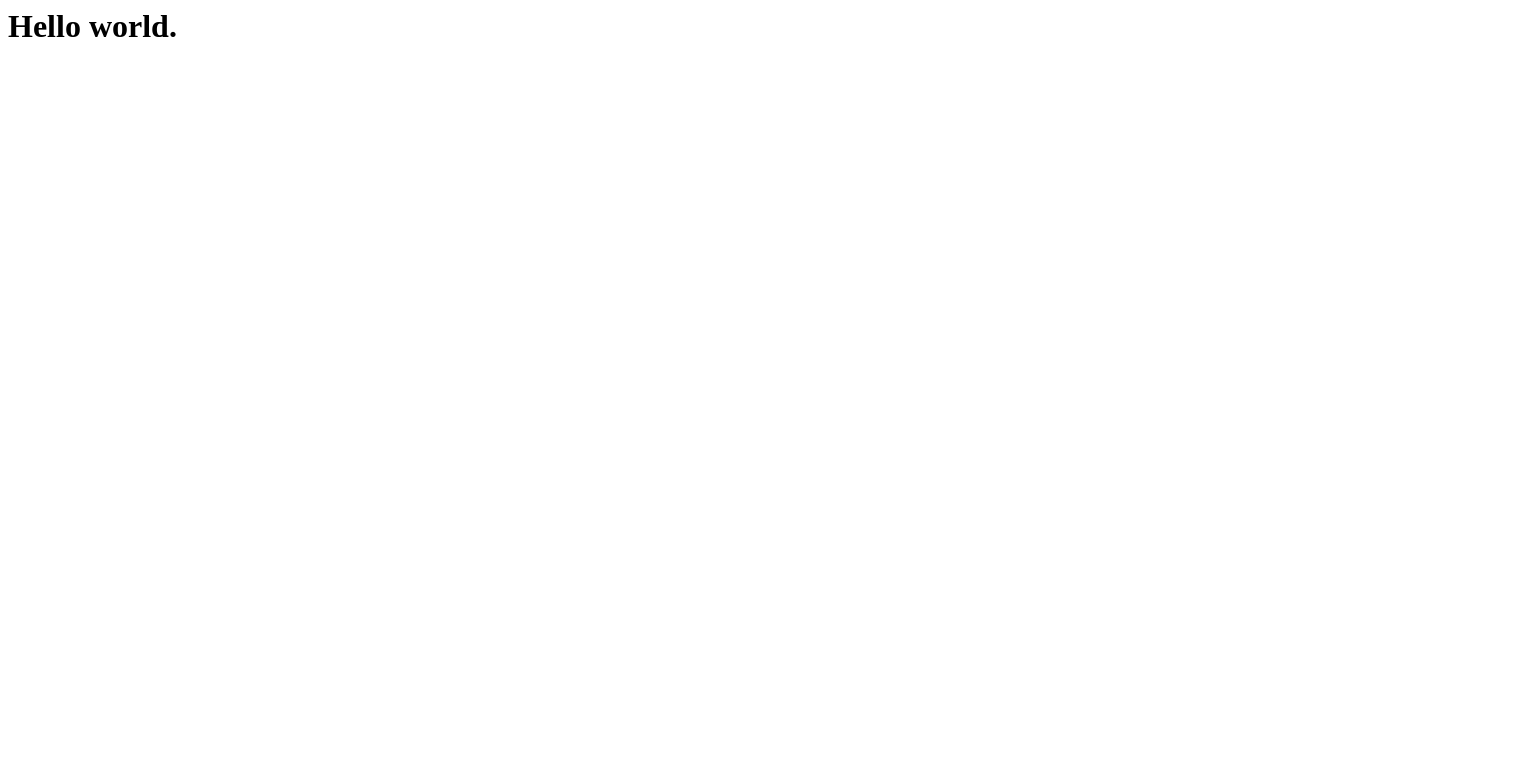
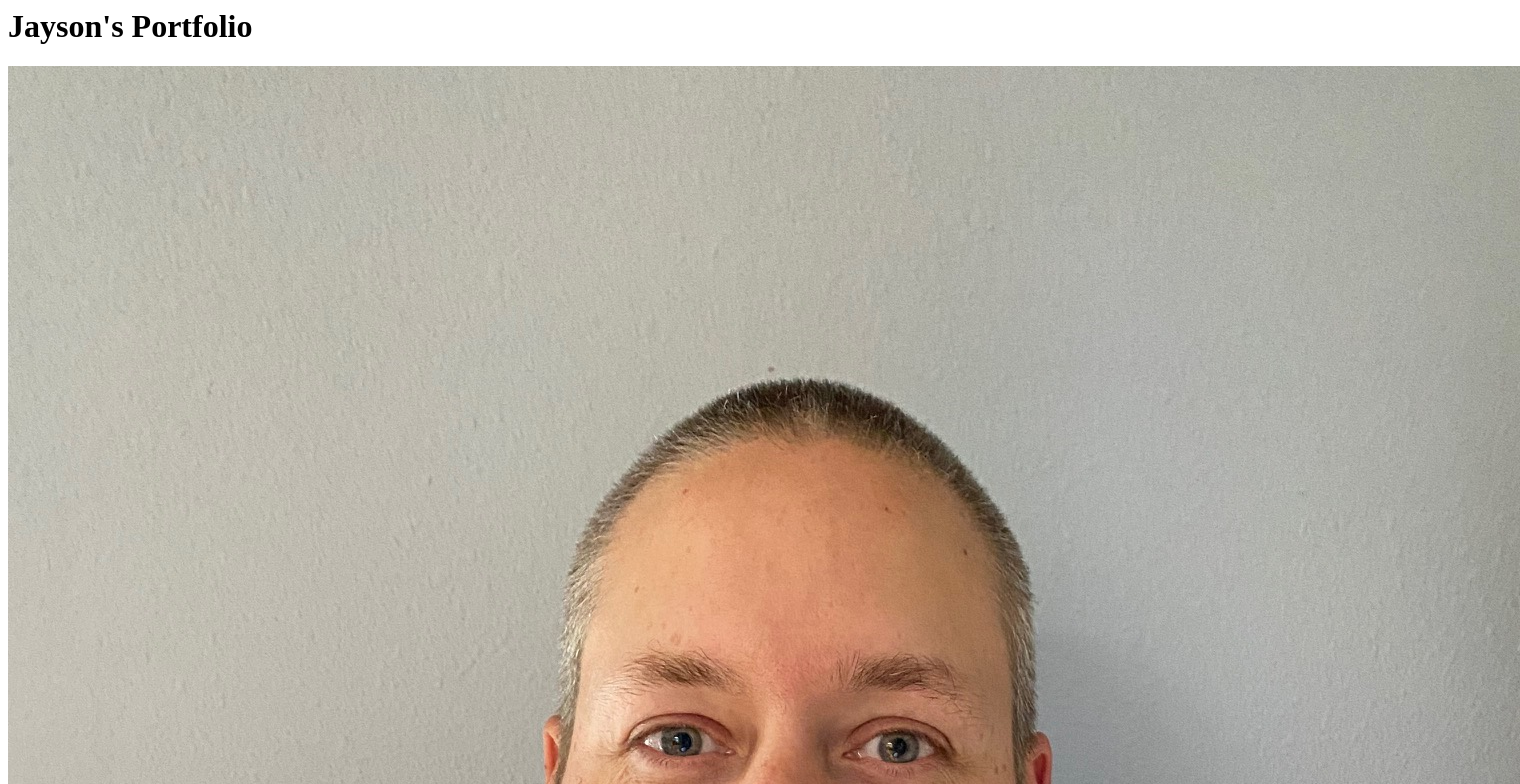
Before and after one commit to jaysonharper/jaysonharper.github.io, a plain HTML site: page index.html in a window 1280 px wide. Shown: the top 784 px of the page, 1520 px wide, since content can reach past the window. Drawn offline with Linux system fonts and the light colour scheme.

Commit message:
Add photo.

```diff
--- a/index.html
+++ b/index.html
@@ -1,6 +1,9 @@
 <html>
-  <head></head>
+  <head>
+    <title>Jayson's Portfolio</title>
+  </head>
   <body>
-    <h1>Hello world.</h1>
+    <h1>Jayson's Portfolio</h1>
+    <img src=".\profileLarge.jpg" />
   </body>
 </html>
```
Also changed, not shown: profileLarge.jpg (added).
